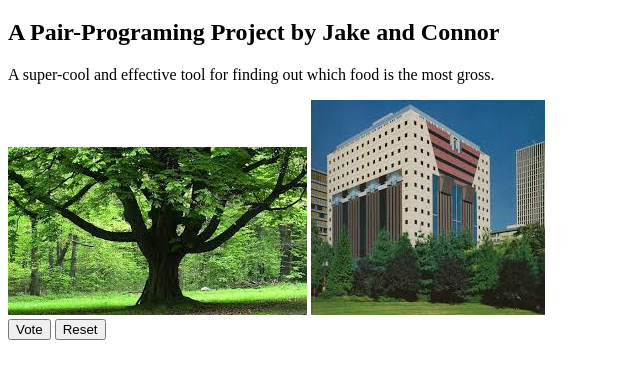
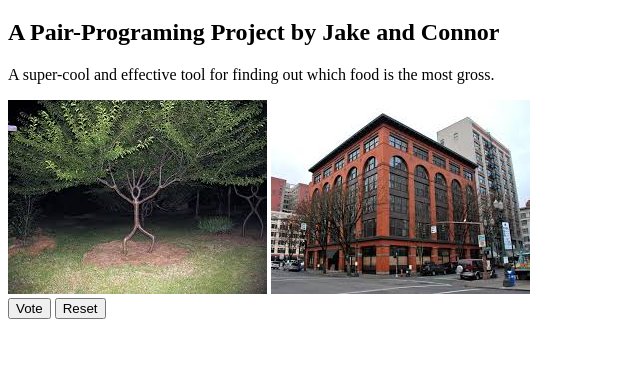
Before and after one commit to oregonized44/voteTracker, a plain HTML site: page index.html in a window 1280 px wide. Shown: the part 61-440 px from the top of the page, without its empty margins (0-640 px from the left). Drawn offline with Linux system fonts and the light colour scheme.

Commit message:
twelve quotations and a capital muddled us something terrible, now it loads images

```diff
--- a/index.html
+++ b/index.html
@@ -12,8 +12,8 @@
 
 <div>
   <div>
-     <img id="leftImage" src="images/tree2.jpg">
-     <img id="RightImage" src="images/city1.jpg">
+     <img id="leftImage" >
+     <img id="rightImage" >
   </div>
 
   <div>
--- a/vote.js
+++ b/vote.js
@@ -6,8 +6,7 @@
 
 
 //UTILITY FUNCTIONS AND ARRAYS ===============================================
-treeDirectory = ["tree1", "tree2", "tree3"];
-cityDirectory = ["city1", "city2", "city3"];
+
 
 
 var tree1 = new imageConstructor("images/tree1.jpg");
@@ -17,13 +16,16 @@ var city1 = new imageConstructor("images/city1.jpg");
 var city2 = new imageConstructor("images/city2.jpg");
 var city3 = new imageConstructor("images/city3.jpg");
 
+treeDirectory = [tree1, tree2, tree3];
+cityDirectory = [city1, city2, city3];
 //GET A RANDOM TREE IMAGE
 
+var x;
 
 function randomTree() {            //selects our tree image
 
-  var x = Math.floor(Math.random() * treeDirectory.length);
-  return x;
+  x = Math.floor(Math.random() * treeDirectory.length);
+
 };
 var randomTreePlaceholder = randomTree();
 //GET A RANDOM CITY IMAGE
@@ -33,6 +35,7 @@ function randomCity(){             //selects our city image
   return y;
 };
 var randomCityPlaceholder = randomCity();
+
 var emptyHatTrees = [];
 var emptyHatCities = [];
 
@@ -47,27 +50,26 @@ leftImageEl.addEventListener("mouseover", selectImage);
 rightImageEl.addEventListener("mouseover", selectImage);*/
 
 
-
-
-//OnPageLoad =================================================================
-(function(){
-
-document.getElementById("leftImage").innerHTML = "<img id='leftImage' src='" + treeDirectory[randomTreePlaceholder].filePath + "'";
-document.getElementById("rightImage").innerHTML = "<img id='rightimage' scr='" + cityDirectory[randomCityPlaceholder].filePath + "'"
-
-
-
-
-})();
-
-
-
 //IMAGE DATA OBJECT CONSTRUCTION
 function imageConstructor(filePath){
 
 this.filePath = filePath;
 this.voteNumber = Math.floor((Math.random() * 49 ) + 2);     ///utility zone
 }
+
+//OnPageLoad =================================================================
+(function(){
+leftImageEl.src  = "images/tree3.jpg" ;
+console.log(treeDirectory[1].filePath);
+rightImageEl.src = "images/city2.jpg" ;
+console.log(cityDirectory[2].filePath);//(cityDirectory[x].filePath);
+//leftImageEl.innerHTML = "<img id='leftImage' src='" +  + "'";
+//rightImageEl.innerHTML = "<img id='rightimage' scr='" + cityDirectory[randomCityPlaceholder].filePath + "'"
+
+
+
+
+})();
 
 /*//PRINT IMAGES TO PAGE
 function upLoadImages(left,right){   //function will put images on page
@@ -79,9 +81,7 @@ push left image on;
 push right image on;
 
 
-}*/
-
-/*
+}
 //MAKE CHART DYNAMICALLY BASED ON IMAGES
 
 //NEW PAIR FUNCTIONS TRIGGER FUNCITON
```
